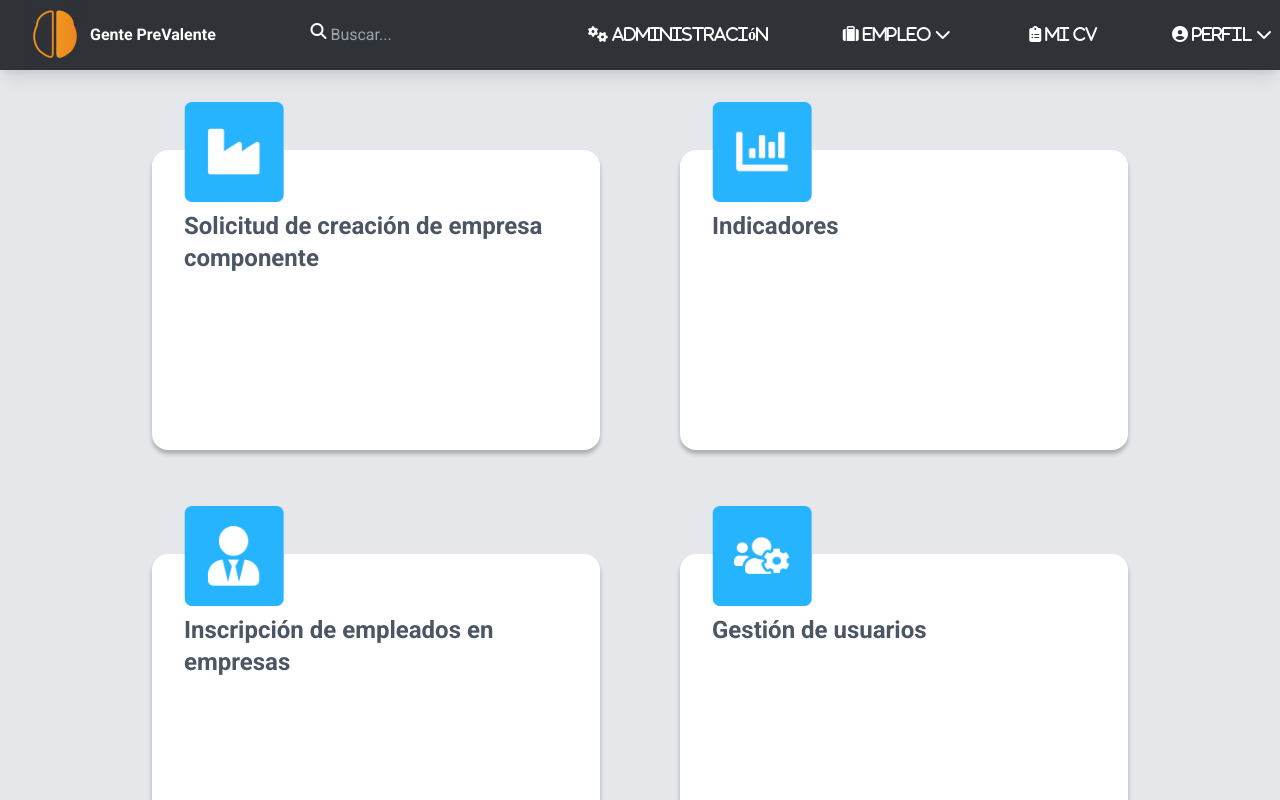
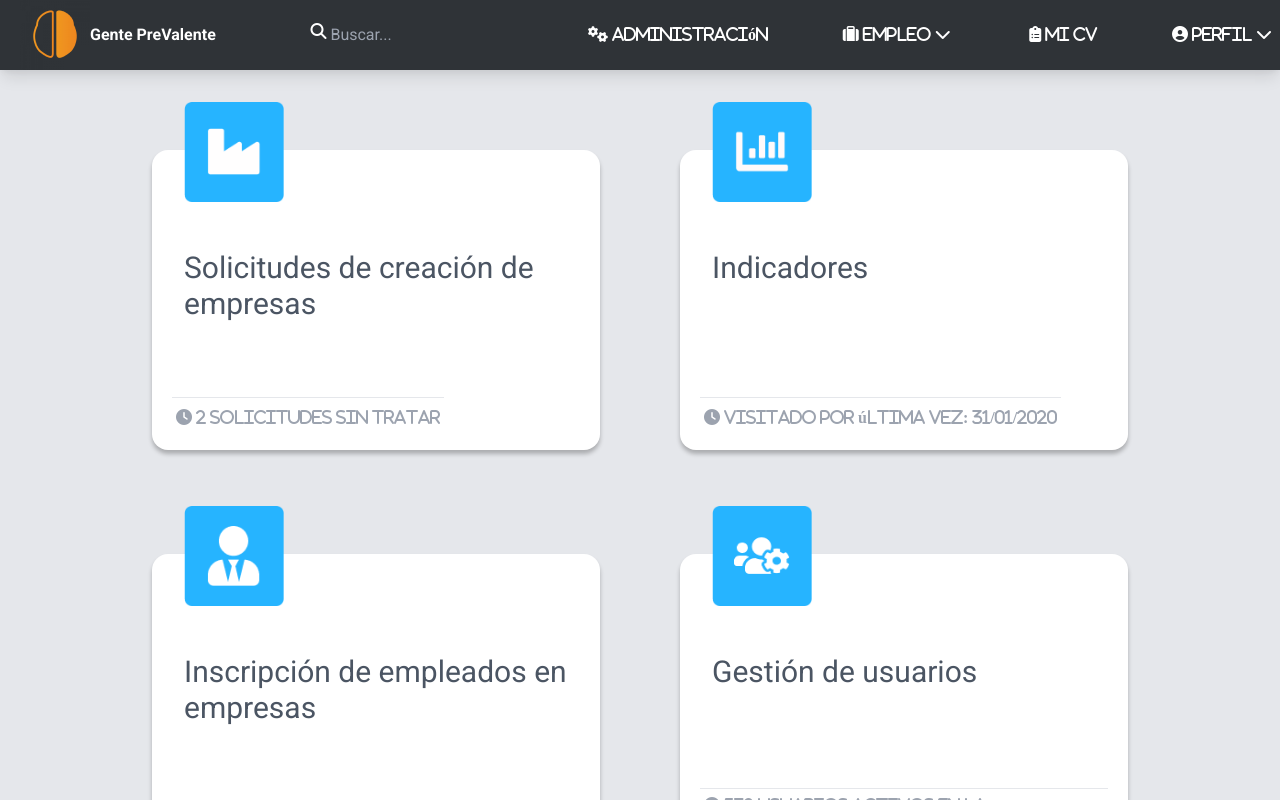
Before and after one commit to IngeNeo/GentePreValente, a Next.js app: page / in a window 1280 px wide. Built offline with nearby package versions, Linux system fonts and the light colour scheme.

Commit message:
Documentacion y despligue

```diff
--- a/components/Card.tsx
+++ b/components/Card.tsx
@@ -1,9 +1,9 @@
 import React from 'react'
 import Image from 'next/image'
 
-const Card = ({imageItem, text}) => {
+const Card = ({imageItem, text, text1}) => {
 	return (
-		<div className="max-w-md px-8 py-4 my-10 bg-white rounded-lg shadow-lg card">
+		<div className="relative max-w-md px-8 py-4 my-10 bg-white rounded-lg shadow-lg card">
 			<div className="flex justify-center -mt-16 md:justify-start">
 				<Image
 					src={imageItem}
@@ -14,7 +14,11 @@ const Card = ({imageItem, text}) => {
 				/>
 			</div>
 			<div>
-				<p className="mt-2 text-2xl font-bold text-gray-600">{text}</p>
+				<p className="py-10 mt-2 text-3xl text-gray-600">{text}</p>
+				<div className='absolute bottom-0 left-0 mx-5 py-5'><hr></hr>
+				<p className="mt-2 text-gray-400">
+						<i aria-hidden={true} className='mx-1 fas fa-clock'> {text1}</i></p>
+				</div>
 			</div>
 		</div>
 	)
--- /dev/null
+++ b/context/stateContext.js
@@ -0,0 +1,7 @@
+import { createContext, stateContext } from 'react';
+
+export const StateContext = createContext(null);
+
+export const useEstado = () => {
+	return stateContext(StateContext);
+};
--- a/pages/_app.tsx
+++ b/pages/_app.tsx
@@ -2,6 +2,8 @@ import '../styles/globals.css'
 import '../styles/styles.css'
 import type { AppProps } from 'next/app'
 import { ApolloProvider, ApolloClient, InMemoryCache } from '@apollo/client';
+import React, { useState, useEffect } from 'react';
+import { useEstado, StateContext } from 'context/stateContext';
 
 const client = new ApolloClient({
 	//uri: 'http://localhost:3000/api/graphql',
@@ -9,10 +11,17 @@ const client = new ApolloClient({
 	cache: new InMemoryCache(),
 });
 
+
+
 function MyApp({ Component, pageProps }: AppProps) {
+
+	const [useEstado, setUseEstado] = useState({});
+
 	return (
 				<ApolloProvider client={client}>
-					<Component {...pageProps} />
+					<StateContext.Provider value={{ useEstado, setUseEstado }}>
+						<Component {...pageProps} />
+					</StateContext.Provider>
 				</ApolloProvider>
 	)
 }
--- a/pages/company.tsx
+++ b/pages/company.tsx
@@ -1,4 +1,4 @@
-import React, { useEffect } from 'react';
+import React, { useEffect, useState } from 'react';
 import Header from '../components/Header'
 import Image from 'next/image'
 import Head from 'next/head'
@@ -12,11 +12,13 @@ import ReactLoading from 'react-loading';
 import Link from 'next/link';
 import { useRef } from 'react';
 
-//const prisma = new PrismaClient();
+const prisma = new PrismaClient();
 
 export async function getServerSideProps() {
-	/* const empresa = await prisma.empresa.findMany();*/
-	const compa = [{
+	const empresa = await prisma.company.findMany();
+
+	//Solo para pruebas locales
+	/* const empresa = [{
 		id: "ckwv5zqqk0000iw5f47d35mzx",
 		name: "PREVALENTWARE",
 		businessName: "PREVALENTWARE S.A.S",
@@ -25,26 +27,27 @@ export async function getServerSideProps() {
 		nEmployees: 10,
 		logo: '1r6BWC_PPDzNlF_mDDSMGZNsv5MBDtbw3',
 		state: "Pendiente"
-	}];
+	}]; */
 	return {
-		props: { empresa: compa },
+		props: { empresa: empresa },
 	};
 }
 
 const Company = ({ empresa }) => {
 
-	/* const { loading, error, data} = useQuery(GET_COMPANYS);
+	//Query Graphql para obtener las empresas del sistemas en supebase PostgresSQL
+	const { loading, error, data} = useQuery(GET_COMPANYS);
 
 	if(loading){
 		return (
 						<div className='flex flex-col items-center justify-center w-full h-full'>
-							<ReactLoading type="spinningBubbles" color="#0040FF" height={667} width={375} />;
+							<ReactLoading type="spinningBubbles" color="#0040FF" height={667} width={375} />
 						</div>)
 	}
 	if(error){
 		return "Error";
 	}
-	console.log('Esta es la info de data', data); */
+	console.log('Esta es la info de data', data);
 
 	console.log('Esta es la variable en el front', empresa);
 	return (
@@ -65,6 +68,17 @@ const Company = ({ empresa }) => {
 						return (
 							<div key={c.id} className="flex flex-col items-center min-h-screen px-4 py-2 sm:px-6 lg:px-8">
 								<Form empresa={c}/>
+								<div className='grid grid-cols-3 gap-1 justify-center items-center'>
+									<div className='py-10 flex flex-col items-end'>
+										<i className="text-2xl fas fa-arrow-circle-left text-gray-400"></i>
+									</div>
+									<div className=''>
+										<p className='text-gray-600'>Empresa 1 de 2 pendiente por aprobación</p>
+									</div>
+									<div className=''>
+										<i className="text-2xl fas fa-arrow-circle-right ite"></i>
+									</div>
+								</div>
 							</div>
 							)
 						}
@@ -82,6 +96,7 @@ const Form = (empresa)=>{
 	}
 
 	const [aprobarEmpresa, { data, loading, error }] = useMutation(APROBAR_EMPRESA);
+	const [estado, SetEstado] = useState(false);
 
 	useEffect(() => {
 		if (data) {
@@ -95,6 +110,7 @@ const Form = (empresa)=>{
 		}
 	}, [error]);
 
+	//TODO:Problemas con la mutación de cambio de estar la BD rechaza la solicitud
 	const cambiarEstadoEmpresa= () => {
 		aprobarEmpresa({
 			variables: {
@@ -114,9 +130,13 @@ const Form = (empresa)=>{
 
 	console.log("Datos empresa", empresa)
 	return (
+		<div>
+			{estado ? <Modal state={estado} />: <></> }
+
 		<form onSubmit={submitForm} className="p-5 mt-8 space-y-6 bg-white rounded-lg shadow-lg">
 			<div className="grid grid-cols-3 gap-5 text-center rounded-md">
-				<div></div>
+				<div>
+				</div>
 				<div>
 					<Image
 						loader={myLoader}
@@ -164,7 +184,10 @@ const Form = (empresa)=>{
 						className="relative block w-full px-3 py-2 font-bold text-black appearance-none focus:outline-none sm:text-sm" />
 				</label>
 				<label className='text-gray-500'>
-					<button className='invisible p-2 mb-4 font-bold text-black rounded-lg shadow-md md:visible bg-white-400 hover:bg-gray-200'>
+					<button onClick={() => {
+						SetEstado(true);
+					}}
+					className='invisible p-2 mb-4 font-bold text-black rounded-lg shadow-md md:visible bg-white-400 hover:bg-gray-200'>
 						<i aria-hidden={true} className="text-2xl text-blue-500 align-middle fas fa-paperclip"></i> Ver archivos adjuntos
 					</button>
 				</label>
@@ -178,6 +201,43 @@ const Form = (empresa)=>{
 				</button>
 			</div>
 		</form>
+		</div>
 	)
 }
+
+const Modal=(state)=>{
+
+	const [mostrar, SetMostrar] = useState(false);
+
+	useEffect(() => {
+		if (state === true) {
+			console.log("entro al si de estado true");
+			SetMostrar(true);
+		}
+		else if (state === false) {
+			console.log("entro al sino de estado false");
+			SetMostrar(false);
+		}
+		else {
+			console.log("entro al no de estado true");
+			SetMostrar(false);
+		}
+	}, [state]);
+
+
+	return(
+		<div>
+			<div className={`${mostrar} modal flex - flex-col justify-center items-center text-center font-bold overflow-y-auto`} >
+				<button onClick={() => { state = false }}
+					className='invisible p-2 mb-4 font-bold text-black rounded-lg shadow-md md:visible bg-white-400 hover:bg-gray-200'>
+					<i aria-hidden={true} className='fas fa-times-circle'></i>
+				</button>
+					<div>
+					<i className="text-2xl text-red-500 fas fa-file-pdf"></i>
+					</div>
+			</div>
+		</div>
+	)
+}
+
 export default Company;
--- a/pages/index.tsx
+++ b/pages/index.tsx
@@ -10,10 +10,17 @@ import usuarios from '../media/icons/usuarios.png'
 import Card from '../components/Card'
 import Link from 'next/link';
 
-const textEmpresa = 'Solicitud de creación de empresa componente';
+//TODO: Esta puede ser información de una función, variable, calculo o información de la base de datos para pruebas esta fijo
+const textEmpresa = 'Solicitudes de creación de empresas';
 const textIndicadores = 'Indicadores';
 const textEmpleados = 'Inscripción de empleados en empresas';
 const textUsuario = 'Gestión de usuarios';
+const textEmpresa1 = '2 solicitudes sin tratar';
+const textIndicadores1 = 'Visitado por última vez: 31/01/2020';
+const textEmpleados1 = '3 usuarios sin empresa registrada';
+const textUsuario1 = '532 usuarios activos en la plataforma';
+
+
 
 const Home: NextPage = () => {
 	return (
@@ -27,19 +34,19 @@ const Home: NextPage = () => {
 				<div className='items-center justify-center md:flex'>
 					<div className='py-3 mx-10 md:flex'>
 						<Link href='/company'>
-							<a><Card imageItem={empresa} text={textEmpresa} /></a>
+							<a><Card imageItem={empresa} text={textEmpresa} text1={textEmpresa1}/></a>
 						</Link>
 					</div>
 					<div className='py-3 mx-10 md:flex'>
-						<Card imageItem={indicadores} text={textIndicadores} />
+						<Card imageItem={indicadores} text={textIndicadores} text1={textIndicadores1} />
 					</div>
 					</div>
 				<div className='items-center justify-center md:flex'>
 					<div className='py-3 mx-10 md:flex'>
-						<Card imageItem={empleados} text={textEmpleados} />
+						<Card imageItem={empleados} text={textEmpleados} text1={textEmpleados1}/>
 					</div>
 					<div className='py-3 mx-10 md:flex'>
-						<Card imageItem={usuarios} text={textUsuario} />
+						<Card imageItem={usuarios} text={textUsuario} text1={textUsuario1}/>
 					</div>
 				</div>
 			</main>
--- a/styles/styles.css
+++ b/styles/styles.css
@@ -47,3 +47,18 @@ ul {
 	box-shadow: 0px 4px 4px rgba(0, 0, 0, 0.25);
 	border-radius: 16px;
 }
+
+.modal{
+	width: 552px;
+	height: 300px;
+	left: 235px;
+	top: 169px;
+	background: #FFFFFF;
+	box-shadow: 0px 4px 4px rgba(0, 0, 0, 0.25);
+	border-radius: 16px;
+}
+
+.down{
+	position: absolute;
+	top: 369px;
+}
```
